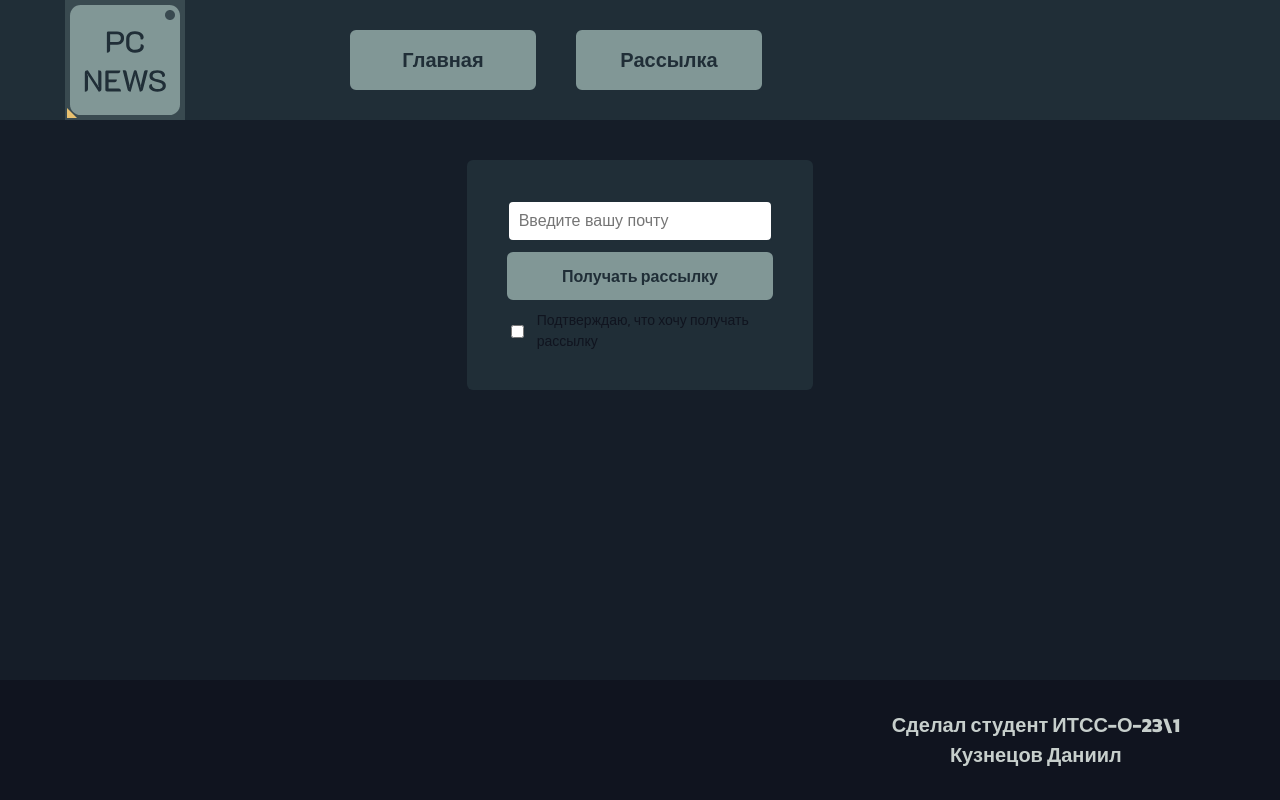
After one commit to dezonnov1/site-PcNews, a PHP site: page /mailing.html in a window 1280 px wide. The commit adds this page. Run offline with PHP 8.4, Linux system fonts and the light colour scheme.

Commit message:
поправил главную и добавил рассылку

```diff
--- /dev/null
+++ b/mailing.html
@@ -0,0 +1,42 @@
+<!DOCTYPE html>
+<html lang="ru">
+<head>
+    <meta charset="utf-8">
+    <link rel="preconnect" href="https://fonts.googleapis.com">
+    <link rel="preconnect" href="https://fonts.gstatic.com" crossorigin>
+    <link href="https://fonts.googleapis.com/css2?family=Kanit:wght@400;700&display=swap" rel="stylesheet">
+    <title>PC NEWS новости в мире hardware</title>
+    <link rel="stylesheet" href="malling.css">
+</head>
+<body>
+    <div class="grid-container">
+        <header class="header">
+            <div class="logo-container">
+                <img src="./icons/logo.svg" alt="PC NEWS Logo" class="logo">
+            </div>
+            <nav class="nav-buttons">
+                <button>Главная</button>
+                <button>Рассылка</button>
+            </nav>
+        </header>
+        <main class="main">
+            <div class="form-container">
+                <form id="subscribe-form" class="subscribe-form">
+                  <input type="email" name="email" placeholder="Введите вашу почту" required />
+                  <button type="submit">Получать рассылку</button>
+                  <label class="consent-label">
+                    <input type="checkbox" name="consent" required />
+                    Подтверждаю, что хочу получать рассылку
+                  </label>
+                </form>
+                <div id="result-message"></div>
+              </div>
+        </main>
+        <footer class="footer">
+            <div class="author-info">
+                Сделал студент ИТСС-О-23\1<br>Кузнецов Даниил
+            </div>
+        </footer>
+    </div>
+</body>
+</html>
--- /dev/null
+++ b/malling.css
@@ -0,0 +1,171 @@
+body {
+    font-family: 'Kanit', sans-serif;
+    margin: 0;
+    padding: 0;
+    min-height: 100vh;
+    background-color: #DF84A5;
+}
+header.header {
+    grid-area: header;
+    background-color: #202E37;
+    display: grid;
+    grid-template-columns: 250px 1fr;
+    align-items: center;
+}
+
+.logo-container {
+    display: flex;
+    width: 250px;
+    align-items: center;
+    justify-content: center; /* по горизонтали */
+
+}
+
+.logo {
+    height: 15vh;
+    width: auto;
+    display: block;
+}
+
+.nav-buttons {
+    display: flex;
+    gap: 40px;
+    justify-content: flex-start;
+    padding-left: 100px;
+}
+
+.nav-buttons button {
+    display: flex;
+    align-items: center;    /* по вертикали */
+    justify-content: center; /* по горизонтали */
+    font-weight: bold;
+    font-size: 20px;
+    color: #202E37;
+    background: #819796;
+    border: 2px solid #819796;
+    border-radius: 6px;
+    transition: all 0.2s ease;
+    height: 60px;
+    width: 20%;
+}
+
+.nav-buttons button:hover {
+    background-color: #36454F;
+    color: #151D28;
+    transform: translateY(5px);
+}
+
+.nav-buttons button:active {
+    background-color: #151D28;
+    color: #E8C170;
+}
+.grid-container {
+
+    display: grid;
+    grid-template-rows: 15vh 1fr 15vh;
+    grid-template-columns: 1fr;
+    grid-template-areas:
+        "header"
+        "content"
+        "footer";
+    min-height: 100vh;
+  }
+
+.form-container {
+    background-color: #202E37;
+    border-radius: 6px;
+    height: 150px;
+    padding: 40px;
+    display: flex;
+    flex-direction: column;
+    gap: 20px;
+    color: #10141F;
+    grid-column: 2; /* форма во втором столбце */
+}
+
+.subscribe-title {
+    font-size: 28px;
+    margin: 0;
+    font-weight: bold;
+}
+
+.subscribe-description {
+    font-size: 18px;
+    margin: 0;
+}
+
+/* Форма */
+.subscribe-form {
+    display: flex;
+    flex-direction: column;
+    gap: 10px;
+}
+
+.subscribe-form input[type="email"] {
+    padding: 10px;
+    font-size: 16px;
+    border: 2px solid #202E37;
+    border-radius: 6px;
+}
+
+.consent-label {
+    display: flex;
+    align-items: center;
+    gap: 10px;
+    font-size: 14px;
+}
+
+.subscribe-form button {
+    font-family: 'Kanit', sans-serif;
+    font-weight: bold;
+    padding: 10px 20px;
+    color: #202E37;
+    background: #819796;
+    border: 2px solid #819796;
+    border-radius: 6px;
+    font-size: 16px;
+    cursor: pointer;
+    transition: all 0.2s ease;
+}
+
+.subscribe-form button:hover {
+    background-color: #36454F;
+    color: #151D28;
+}
+
+.subscribe-form button:active {
+    background-color: #151D28;
+    color: #E8C170;
+}
+
+/* Сообщение об успехе или ошибке */
+#result-message {
+    font-size: 16px;
+    font-weight: bold;
+}
+
+main.main {
+    grid-area: content;
+    background-color: #151D28;
+    padding: 40px 100px;
+    display: grid;
+    grid-template-columns: repeat(3, 1fr);
+    gap: 20px;
+}
+
+
+footer.footer {
+    grid-area: footer;
+    background-color: #10141F;
+    padding: 0 100px;
+    display: flex;
+    justify-content: flex-end;
+    align-items: center;
+}
+
+.author-info {
+    color: #C7CFCC;
+    font-weight: bold;
+    font-size: 20px;
+    text-align: center;
+}
```
Also changed, not shown: index.css (renamed from styles.css, +8 -2 lines), index.html (+8 -137 lines).
